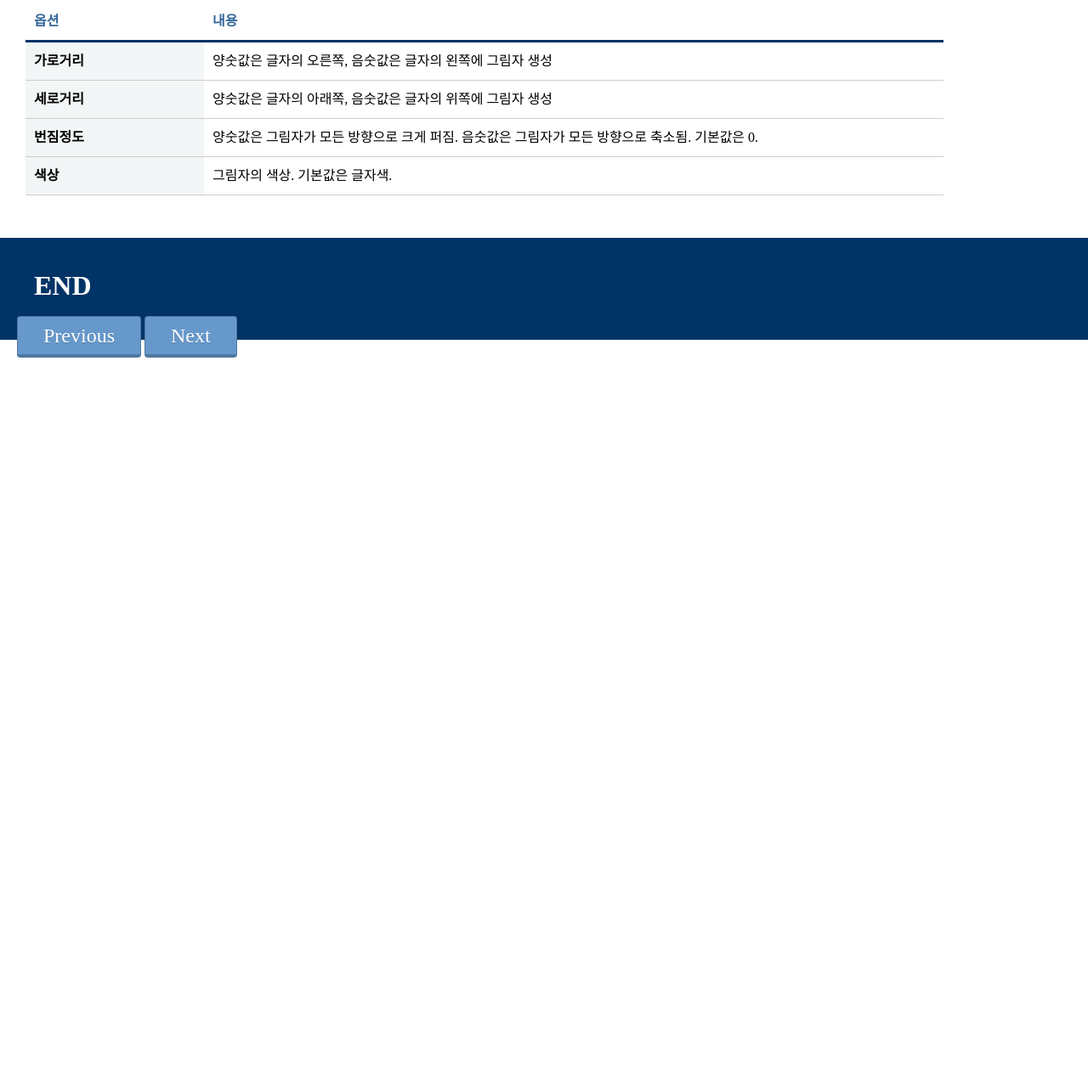
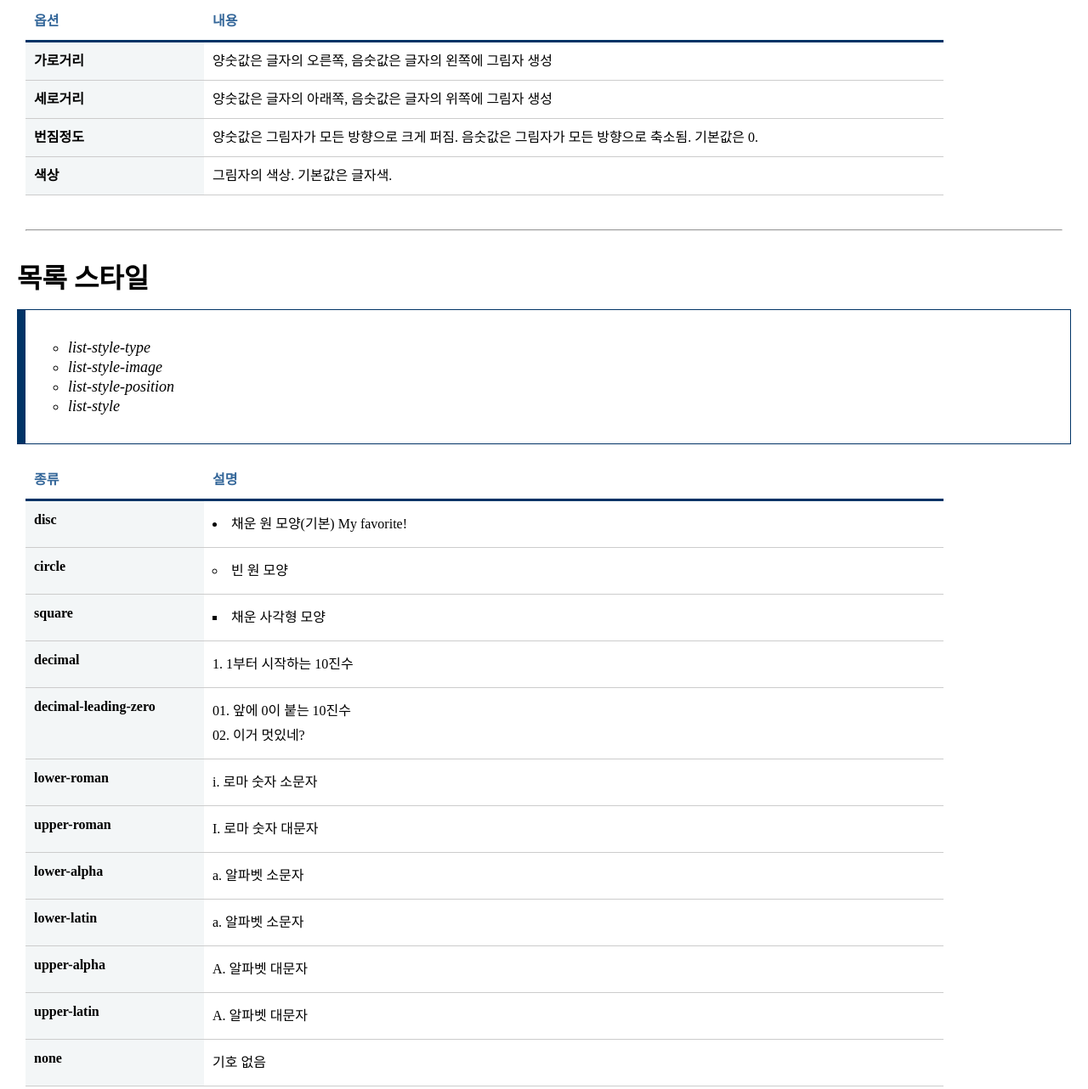
Before and after one commit to iteach12/html_css_js_basic, a website: page views/css-07.html in a window 1280 px wide. Shown: the part 3231-4513 px from the top of the page at 85% size. Before the commit the page ends 3652 px from the top, so only its background shows below. Drawn offline with Linux system fonts and the light colour scheme; a web font is replaced by a local one.

Commit message:
list style

```diff
--- a/views/css-07.html
+++ b/views/css-07.html
@@ -315,7 +315,84 @@
         </tr>
       </tbody>
     </table>
+    <hr>
+    <h3>
+      목록 스타일
+    </h3>
+    <blockquote>
+      <p>
+        <ul>
+          <li>list-style-type</li>
+          <li>list-style-image</li>
+          <li>list-style-position</li>
+          <li>list-style</li>
+        </ul>
+      </p>
+    </blockquote>
+    <table class="type09">
 
+      <thead>
+
+        <tr>
+          <th scope="cols">종류</th>
+          <th scope="cols">설명</th>
+
+        </tr>
+      </thead>
+      <tbody>
+        <tr>
+          <th scope="row">disc</th>
+          <td><li>채운 원 모양(기본) My favorite!</li></td>
+        </tr>
+        <tr>
+          <th scope="row">circle</th>
+          <td><li style="list-style-type: circle;">빈 원 모양</li></td>
+        </tr>
+        <tr>
+          <th scope="row">square</th>
+          <td><li style="list-style-type: square;">채운 사각형 모양</li></td>
+        </tr>
+        <tr>
+          <th scope="row">decimal</th>
+          <td><li style="list-style-type: decimal;">1부터 시작하는 10진수</li></td>
+        </tr>
+        <tr>
+          <th scope="row">decimal-leading-zero</th>
+          <td>
+            <li style="list-style-type: decimal-leading-zero;">앞에 0이 붙는 10진수</li>
+            <li style="list-style-type: decimal-leading-zero;">이거 멋있네?</li>
+          </td>
+        </tr>
+        <tr>
+          <th scope="row">lower-roman</th>
+          <td><li style="list-style-type: lower-roman;">로마 숫자 소문자</li></td>
+        </tr>
+        <tr>
+          <th scope="row">upper-roman</th>
+          <td><li style="list-style-type: upper-roman;">로마 숫자 대문자</li></td>
+        </tr>
+        <tr>
+          <th scope="row">lower-alpha</th>
+          <td><li style="list-style-type: lower-alpha;">알파벳 소문자</li></td>
+        </tr>
+        <tr>
+          <th scope="row">lower-latin</th>
+          <td><li style="list-style-type: lower-latin;">알파벳 소문자</li></td>
+        </tr>
+        <tr>
+          <th scope="row">upper-alpha</th>
+          <td><li style="list-style-type: upper-alpha;">알파벳 대문자</li></td>
+        </tr>
+        <tr>
+          <th scope="row">upper-latin</th>
+          <td><li style="list-style-type: upper-latin;">알파벳 대문자</li></td>
+        </tr>
+        <tr>
+          <th scope="row">none</th>
+          <td><li style="list-style-type: none;">기호 없음</li></td>
+        </tr>
+      </tbody>
+    </table>
     <footer>
       <div class="footer-design">
         <h3>END</h3>
```
